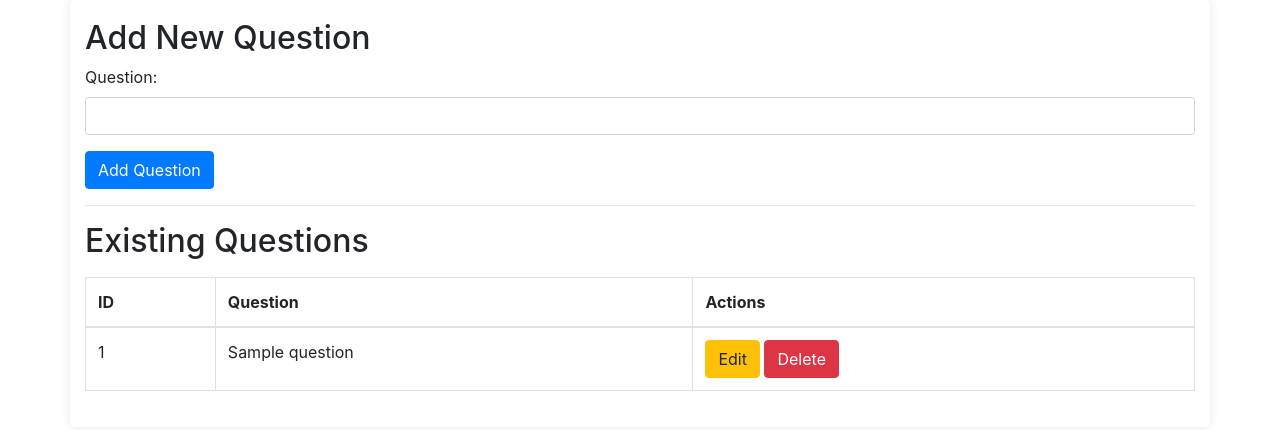
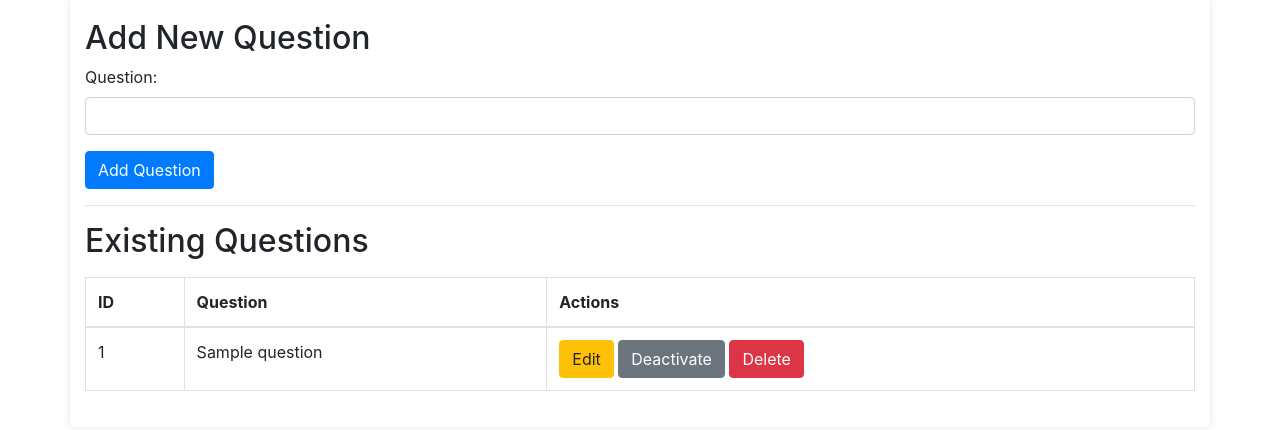
Before and after one commit to Pranay75/flask_app, a Flask app: page /edit-questions in a window 1280 px wide. Shown: the part 141-571 px from the top of the page. Run offline with Flask 3, Linux system fonts and the light colour scheme; the visitor is signed in with stand-in values (Sample User, id 1); tables that the repository leaves empty hold one stand-in row (values such as "Sample post"); some libraries are stand-ins or nearby versions.

Commit message:
added deactivate button

```diff
--- a/app.py
+++ b/app.py
@@ -16,7 +16,8 @@ db = SQLAlchemy(app)
 # Define models
 class Question(db.Model):
     question_id = db.Column(db.Integer, primary_key=True)
-    question = db.Column(db.String(200), nullable=False)
+    question = db.Column(db.String(500), nullable=False)
+    is_active = db.Column(db.Boolean, default=True)
 
 class Student(db.Model):
     student_id = db.Column(db.String(20), primary_key=True)
@@ -73,7 +74,7 @@ def edit_questions():
     if 'admin' in session:
         if request.method == 'POST':
             question_text = request.form['question']
-            new_question = Question(question=question_text)
+            new_question = Question(question=question_text, is_active=True)
             db.session.add(new_question)
             db.session.commit()
             flash('Question added successfully!', 'success')
@@ -109,6 +110,12 @@ def update_question():
     else:
         flash('Please log in first.', 'danger')
         return redirect(url_for('admin_login_page'))
+@app.route('/deactivate_question/<int:question_id>', methods=['POST'])
+def deactivate_question(question_id):
+    question = Question.query.get_or_404(question_id)
+    question.is_active = not(question.is_active)
+    db.session.commit()
+    return redirect(url_for('edit_questions'))
 
 @app.route('/evaluate-students', methods=['GET', 'POST'])
 def evaluate_students():
--- a/templates/edit_questions.html
+++ b/templates/edit_questions.html
@@ -46,6 +46,10 @@
                         <td>{{ question.question }}</td>
                         <td>
                             <button class="btn btn-warning edit-btn" data-toggle="modal" data-target="#editModal" data-id="{{ question.question_id }}" data-question="{{ question.question }}">Edit</button>
+                            <form method="POST" action="{{ url_for('deactivate_question', question_id=question.question_id) }}" style="display:inline;">
+                                <input type="hidden" name="_method" value="POST">
+                                <button type="submit" class="btn btn-secondary">{{ 'Deactivate' if question.is_active else 'Activate' }}</button>
+                            </form>
                             <form method="POST" action="{{ url_for('delete_question', question_id=question.question_id) }}" style="display:inline;">
                                 <input type="hidden" name="_method" value="DELETE">
                                 <button type="submit" class="btn btn-danger">Delete</button>
--- a/templates/index.html
+++ b/templates/index.html
@@ -5,7 +5,6 @@
     <meta name="viewport" content="width=device-width, initial-scale=1.0">
     <title>Questions Panel</title>
     <link rel="stylesheet" href="{{ url_for('static', filename='styles.css') }}">
-    <!-- Bootstrap CSS -->
     <link href="https://stackpath.bootstrapcdn.com/bootstrap/4.5.2/css/bootstrap.min.css" rel="stylesheet">
 </head>
 <body>
@@ -30,7 +29,7 @@
         <div class="container mt-4">
             <h2 class="text-center mb-4">Questions</h2>
             <ol class="list-group">
-                {% for question in questions %}
+                {% for question in questions if question.is_active %}
                 <li class="list-group-item">{{ loop.index }}. {{ question.question }}</li>
                 {% endfor %}
             </ol>
```
